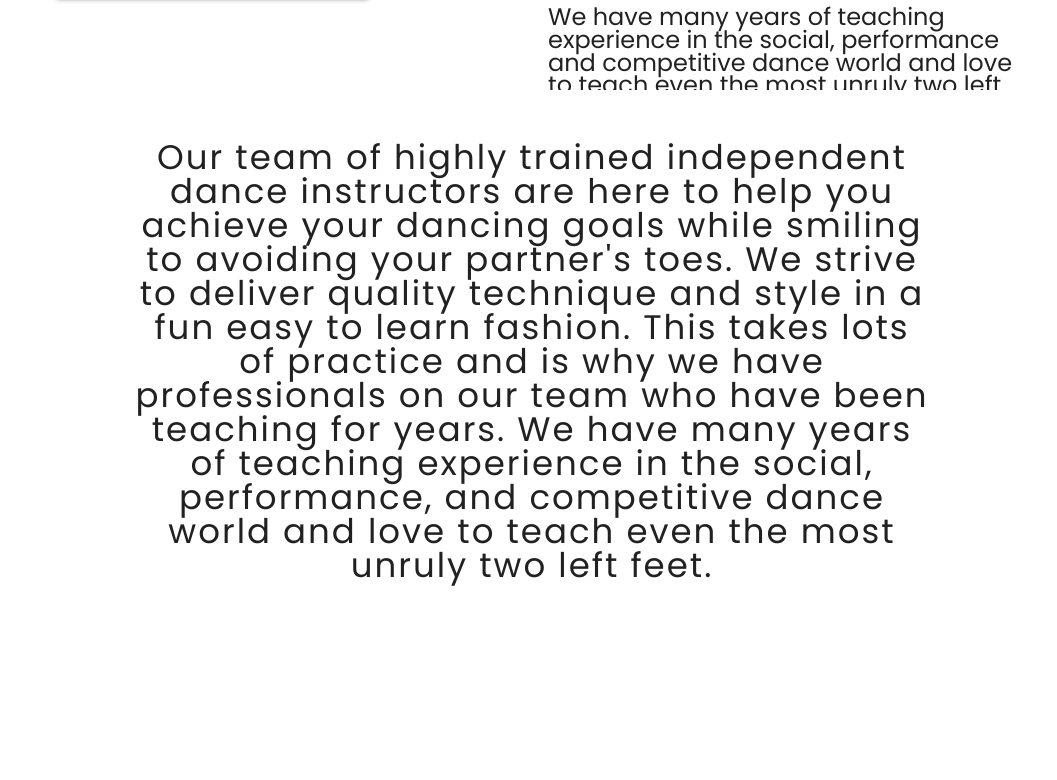
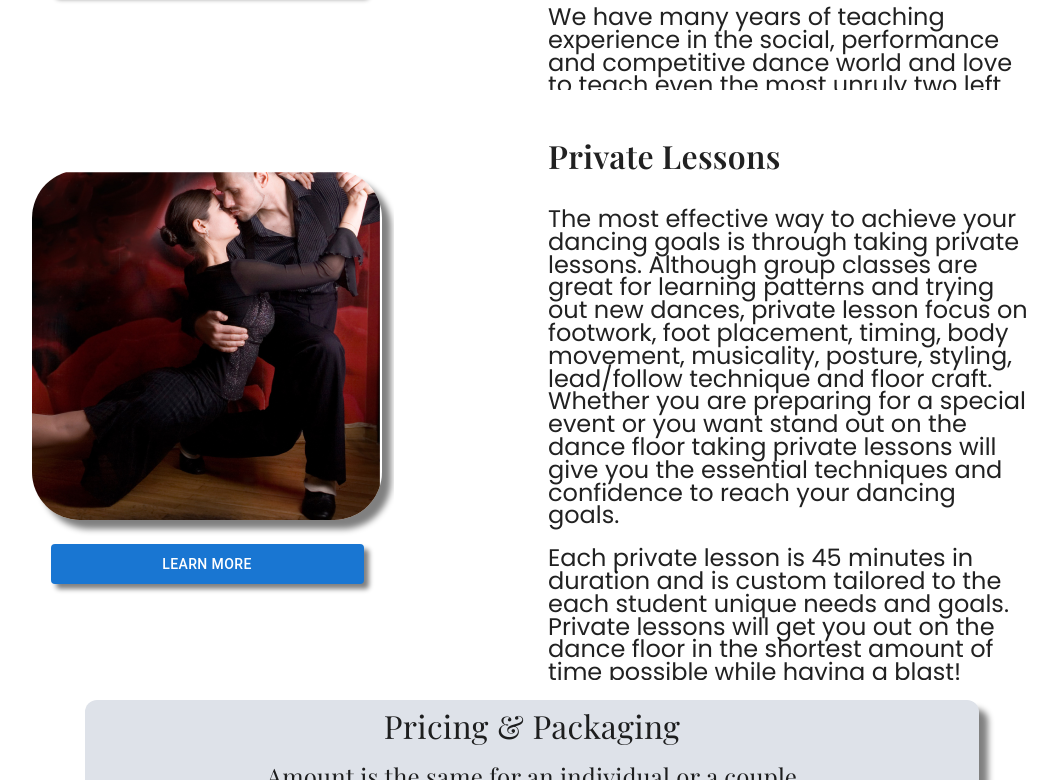
Before and after one commit to th2n10s4u/embd-website, a React (Create React App) app: page / in a window 1280 px wide. Shown: the part 480-1260 px from the top of the page, without its empty margins (108-1165 px from the left). Before the commit the page ends 1082 px from the top, so only its background shows below. Built offline with nearby package versions, Linux system fonts and the light colour scheme.

Commit message:
updated PrivateLessions.js
Bold header with conditional

```diff
--- a/src/App.js
+++ b/src/App.js
@@ -22,6 +22,7 @@ function App() {
   return (
     <div className="container">
       <Main />
+      <PrivateLessons />
       <TeacherProfiles />
     </div>
   );
--- a/src/assets/components/PrivateLessons.js
+++ b/src/assets/components/PrivateLessons.js
@@ -19,6 +19,7 @@ export default function SocialDance() {
           CardContentHeaderFirstLine="Private Lessons"
           CardContentBodySentenceOne="The most effective way to achieve your dancing goals is through taking private lessons. Although group classes are great for learning patterns and trying out new dances, private lesson focus on footwork, foot placement, timing, body movement, musicality, posture, styling, lead/follow technique and floor craft.  Whether you are preparing for a special event or you want stand out on the dance floor taking private lessons will give you the essential techniques and confidence to reach your dancing goals."
           CardContentBodySentenceTwo="Each private lesson is 45 minutes in duration  and is custom tailored to the each student unique needs and goals. Private lessons will get you out on the dance floor in the shortest amount of time possible while having a blast!"
+          boldHeader={true}
         />
       </Box>
 
@@ -30,7 +31,6 @@ export default function SocialDance() {
           "Additional charges may apply for drive time and floor rates at other studios. ",
         ]}
       />
-
       <TemplateTextCard
         ListText={[
           "Introduction Consultation: $35",
```
